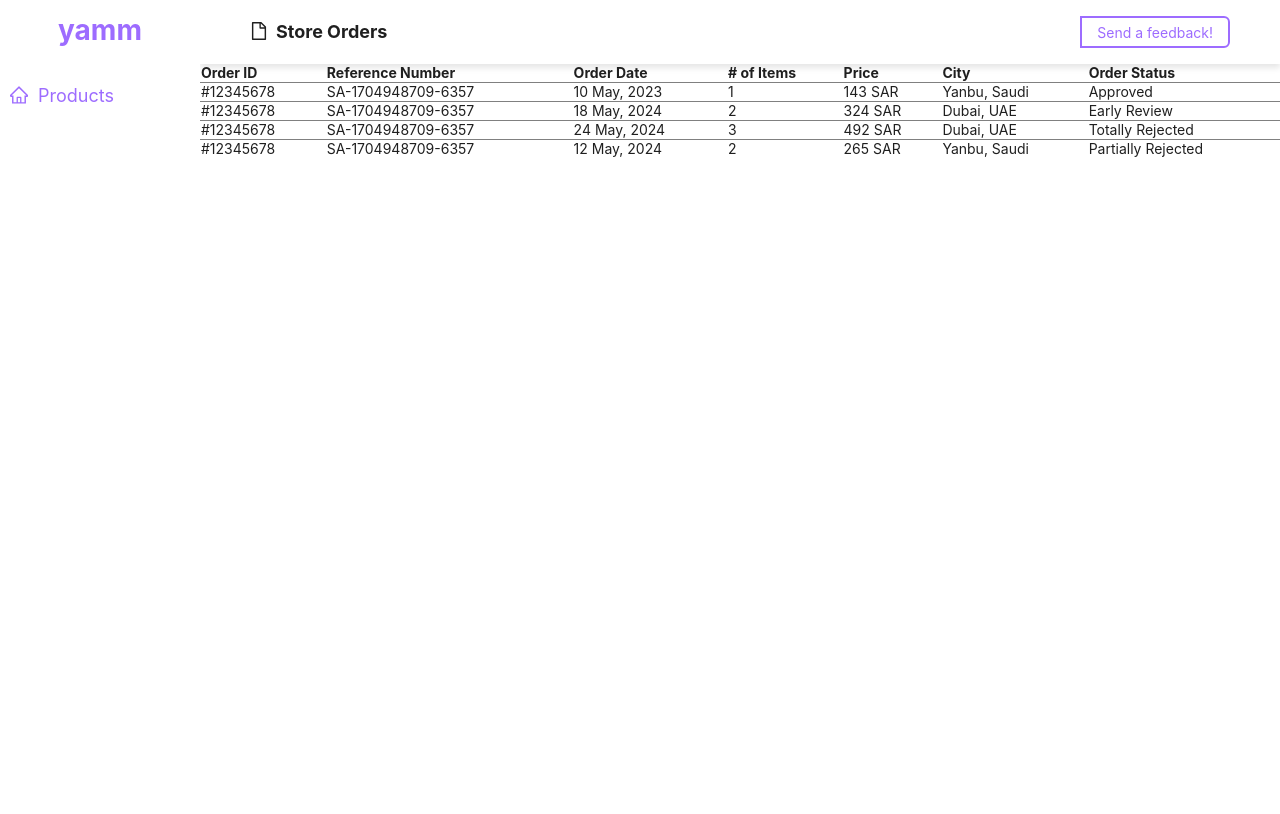
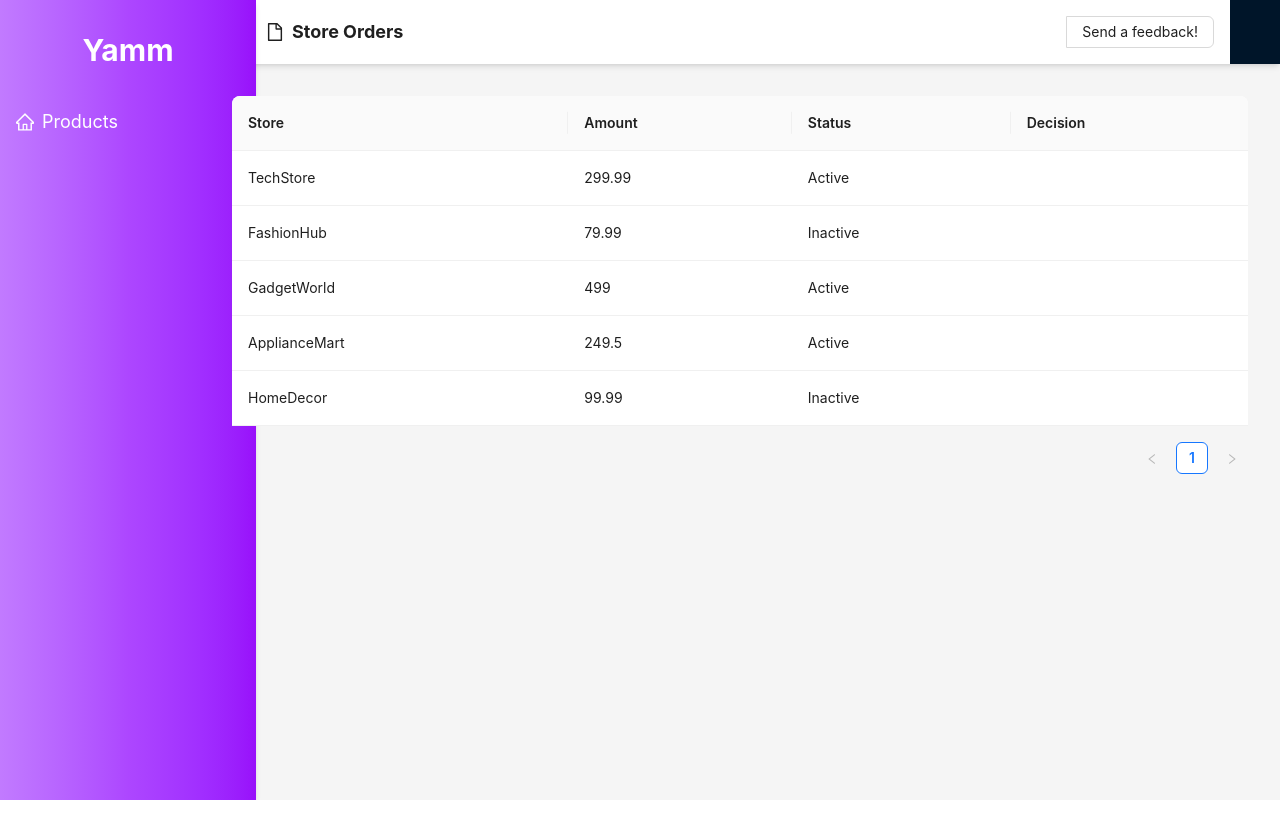
Before and after one commit to shahdamerr/yamm-dashboard, a React (Vite) app: page / in a window 1280 px wide. Built offline with nearby package versions, Linux system fonts and the light colour scheme; data requests are answered from the project's data file.

Commit message:
fix api call, tailwind co

```diff
--- a/package.json
+++ b/package.json
@@ -16,6 +16,7 @@
     "@mui/material": "^6.4.4",
     "@radix-ui/react-switch": "^1.1.3",
     "@reduxjs/toolkit": "^2.5.1",
+    "@tailwindcss/vite": "^4.0.6",
     "@types/react-redux": "^7.1.34",
     "antd": "^5.24.0",
     "axios": "^1.7.9",
--- a/src/App.tsx
+++ b/src/App.tsx
@@ -1,5 +1,7 @@
 import { createBrowserRouter, RouterProvider } from "react-router-dom";
+import { Provider } from "react-redux";
 import DashBoard from "./pages/DashBoard";
+import { store } from "./store";
 
 export default function App() {
   const router = createBrowserRouter([
@@ -9,5 +11,9 @@ export default function App() {
     },
   ]);
 
-  return <RouterProvider router={router} />;
+  return (
+    <Provider store={store}>
+      <RouterProvider router={router} />
+    </Provider>
+  );
 }
--- a/src/components/NavBar.tsx
+++ b/src/components/NavBar.tsx
@@ -3,26 +3,12 @@ import { FileOutlined } from "@ant-design/icons";
 
 export default function NavBar() {
   return (
-    <div
-      style={{
-        backgroundColor: "white",
-        display: "flex",
-        justifyContent: "space-between",
-        alignItems: "center",
-      }}
-    >
-      <span style={{ fontSize: "18px", fontWeight: "bold" }}>
-        <FileOutlined style={{ marginRight: "8px" }} />
+    <div className="bg-white w-full flex justify-between items-center p-4">
+      <span className="text-lg font-bold flex items-center">
+        <FileOutlined className="mr-2" />
         Store Orders
       </span>
-      <Button
-        style={{
-          backgroundColor: "transparent",
-          color: "#9D6CFF",
-          border: "2px solid #9D6CFF",
-          cursor: "pointer",
-        }}
-      >
+      <Button className="bg-transparent text-primary border-2 border-black cursor-pointer">
         Send a feedback!
       </Button>
     </div>
--- /dev/null
+++ b/src/components/OrderTable.tsx
@@ -0,0 +1,59 @@
+import { useGetOrdersQuery } from "../store/apis/Orders";
+import { Table } from "antd";
+import type { ColumnsType } from "antd/es/table";
+
+interface Order {
+  id: string;
+  reason: string;
+  store_name: string;
+  store_logo: string;
+  store_url: string;
+  amount: number;
+  active: boolean;
+  decision: string | null;
+  items: {
+    name: string;
+    id: string;
+    price: number;
+    quantity: number;
+  }[];
+}
+
+const columns: ColumnsType<Order> = [
+  {
+    title: "Store",
+    dataIndex: "store_name",
+    key: "store_name",
+  },
+  {
+    title: "Amount",
+    dataIndex: "amount",
+    key: "amount",
+  },
+  {
+    title: "Status",
+    dataIndex: "active",
+    key: "active",
+    render: (active: boolean) => (active ? "Active" : "Inactive"),
+  },
+  {
+    title: "Decision",
+    dataIndex: "decision",
+    key: "decision",
+  },
+];
+
+export default function OrderTable() {
+  const { data: orders, error, isLoading } = useGetOrdersQuery();
+
+  return (
+    <Table
+      dataSource={orders?.map((order) => ({
+        ...order,
+        key: order.id,
+      }))}
+      columns={columns}
+      loading={isLoading}
+    />
+  );
+}
--- a/src/components/SideBar.tsx
+++ b/src/components/SideBar.tsx
@@ -2,31 +2,10 @@ import { HomeOutlined } from "@ant-design/icons";
 
 export default function SideBar() {
   return (
-    <div
-      className="h-screen w-64 bg-gradient-to-r from-purple-400 via-purple-500 to-purple-600 text-white p-4"
-      // style={{ boxShadow: "2px 0 0px rgba(0, 0, 0, 0.1)" }}
-    >
-      <div
-        style={{
-          fontSize: "28px",
-          fontWeight: "bold",
-          color: "#9D6CFF",
-          textAlign: "center",
-          marginBottom: "40px",
-          marginTop: "14px",
-        }}
-      >
-        yamm
-      </div>
-      <span
-        style={{
-          fontSize: "18px",
-          color: "#9D6CFF",
-          textAlign: "center",
-          margin: "10px",
-        }}
-      >
-        <HomeOutlined style={{ marginRight: "10px" }} />
+    <div className="h-screen w-64 bg-gradient-to-r from-purple-400 via-purple-500 to-purple-600 text-white p-4 shadow-md">
+      <div className="text-3xl font-bold  text-center mt-4 mb-10">Yamm</div>
+      <span className="text-lg text-purple flex  gap-2">
+        <HomeOutlined />
         Products
       </span>
     </div>
--- a/src/components/Table.tsx
+++ /dev/null
@@ -1,101 +0,0 @@
-type Order = {
-  id: string;
-  reference: string;
-  date: string;
-  items: number;
-  price: string;
-  city: string;
-  status:
-    | "Approved"
-    | "Early Review"
-    | "Totally Rejected"
-    | "Partially Rejected";
-};
-
-const orders: Order[] = [
-  {
-    id: "#12345678",
-    reference: "SA-1704948709-6357",
-    date: "10 May, 2023",
-    items: 1,
-    price: "143 SAR",
-    city: "Yanbu, Saudi",
-    status: "Approved",
-  },
-  {
-    id: "#12345678",
-    reference: "SA-1704948709-6357",
-    date: "18 May, 2024",
-    items: 2,
-    price: "324 SAR",
-    city: "Dubai, UAE",
-    status: "Early Review",
-  },
-  {
-    id: "#12345678",
-    reference: "SA-1704948709-6357",
-    date: "24 May, 2024",
-    items: 3,
-    price: "492 SAR",
-    city: "Dubai, UAE",
-    status: "Totally Rejected",
-  },
-  {
-    id: "#12345678",
-    reference: "SA-1704948709-6357",
-    date: "12 May, 2024",
-    items: 2,
-    price: "265 SAR",
-    city: "Yanbu, Saudi",
-    status: "Partially Rejected",
-  },
-];
-
-const Table = () => {
-  return (
-    <div className="bg-white shadow rounded-lg overflow-hidden">
-      <table className="w-full text-left">
-        <thead className="bg-gray-100">
-          <tr>
-            <th className="p-4">Order ID</th>
-            <th>Reference Number</th>
-            <th>Order Date</th>
-            <th># of Items</th>
-            <th>Price</th>
-            <th>City</th>
-            <th>Order Status</th>
-          </tr>
-        </thead>
-        <tbody>
-          {orders.map((order, index) => (
-            <tr key={index} className="border-t">
-              <td className="p-4">{order.id}</td>
-              <td>{order.reference}</td>
-              <td>{order.date}</td>
-              <td>{order.items}</td>
-              <td>{order.price}</td>
-              <td>{order.city}</td>
-              <td>
-                <span
-                  className={`px-3 py-1 rounded-full text-white ${
-                    order.status === "Approved"
-                      ? "bg-green-500"
-                      : order.status === "Early Review"
-                      ? "bg-yellow-500"
-                      : order.status === "Totally Rejected"
-                      ? "bg-red-500"
-                      : "bg-orange-500"
-                  }`}
-                >
-                  {order.status}
-                </span>
-              </td>
-            </tr>
-          ))}
-        </tbody>
-      </table>
-    </div>
-  );
-};
-
-export default Table;
--- a/src/index.css
+++ b/src/index.css
@@ -1,10 +1,8 @@
-@import url("https://fonts.googleapis.com/css2?family=Poppins:wght@300;400;500;600;700&display=swap");
+/* @import url("https://fonts.googleapis.com/css2?family=Poppins:wght@300;400;500;600;700&display=swap");
 @import url("https://fonts.googleapis.com/css2?family=Fira+Mono:wght@400;500;700&family=Inter:ital,opsz,wght@0,14..32,100..900;1,14..32,100..900&family=Ruda:wght@400..900&display=swap");
-@import "antd/dist/reset.css";
+@import "antd/dist/reset.css"; */
 
-@tailwind base;
-@tailwind components;
-@tailwind utilities;
+@import "tailwindcss";
 
 :root {
   --scalar-background-1: transparent;
--- a/src/pages/DashBoard.tsx
+++ b/src/pages/DashBoard.tsx
@@ -3,33 +3,20 @@ import { Content, Header } from "antd/es/layout/layout";
 import Sider from "antd/es/layout/Sider";
 import Navbar from "../components/NavBar";
 import SideBar from "../components/SideBar";
-import Table from "../components/Table";
+import OrderTable from "../components/OrderTable";
 
 export default function Dashboard() {
   return (
-    <Layout>
-      <Sider
-        style={{
-          backgroundColor: "white",
-        }}
-      >
+    <Layout className="bg-white">
+      <Sider className="shadow-md">
         <SideBar />
       </Sider>
-      <Layout
-        style={{
-          backgroundColor: "white",
-        }}
-      >
-        <Header
-          style={{
-            background: "white",
-            boxShadow: "0 4px 6px rgba(0, 0, 0, 0.1)",
-          }}
-        >
+      <Layout className="flex flex-col w-full">
+        <Header className="shadow-md">
           <Navbar />
         </Header>
-        <Content>
-          <Table />
+        <Content className="m-4 p-4">
+          <OrderTable />
         </Content>
       </Layout>
     </Layout>
--- a/src/store/apis/Orders/index.tsx
+++ b/src/store/apis/Orders/index.tsx
@@ -19,16 +19,18 @@ const ordersApi = baseApi.injectEndpoints({
         url: "/orders",
         method: "GET",
       }),
+      providesTags: ["Orders"],
+      transformResponse: (response: Order[]) => response,
     }),
-    getOrderById: builder.query<Order, string>({
-      query: (id) => ({
-        url: `/orders/${id}`,
-        method: "GET",
-      }),
-    }),
+    // getOrderById: builder.query<Order, string>({
+    //   query: (id) => ({
+    //     url: `/orders/${id}`,
+    //     method: "GET",
+    //   }),
+    // }),
   }),
   overrideExisting: false,
 });
 
-export const { useGetOrdersQuery, useGetOrderByIdQuery } = ordersApi;
+export const { useGetOrdersQuery } = ordersApi;
 export default ordersApi;
--- a/src/store/apis/baseApi/baseApi.ts
+++ b/src/store/apis/baseApi/baseApi.ts
@@ -3,7 +3,7 @@ import { createApi, fetchBaseQuery } from "@reduxjs/toolkit/query/react";
 export const baseApi = createApi({
   reducerPath: "baseApi",
   baseQuery: fetchBaseQuery({
-    baseUrl: process.env.REACT_APP_BASE_API || "http://localhost:5000",
+    baseUrl: import.meta.env.VITE_BASE_API || "http://localhost:5000",
   }),
   endpoints: () => ({}),
   tagTypes: ["Orders"],
--- a/vite.config.ts
+++ b/vite.config.ts
@@ -1,9 +1,10 @@
 import { defineConfig } from "vite";
 import react from "@vitejs/plugin-react-swc";
+import tailwindcss from "@tailwindcss/vite";
 
 // https://vitejs.dev/config/
 export default defineConfig({
-  plugins: [react()],
+  plugins: [react(), tailwindcss()],
   server: {
     port: 3000,
   },
```
Also changed, not shown: db.json (renamed from server/MockDb/db.json), 2 other files (tests, documents, lock files or other folders).
